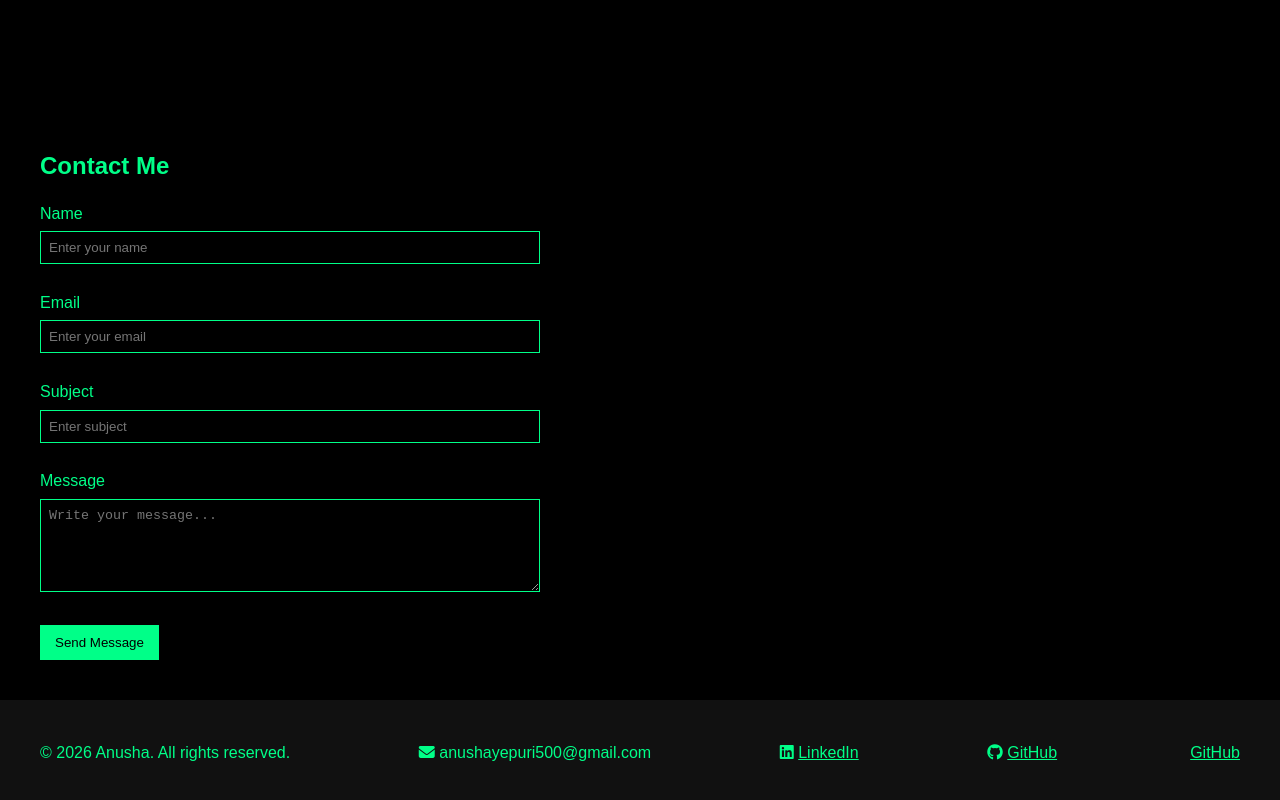
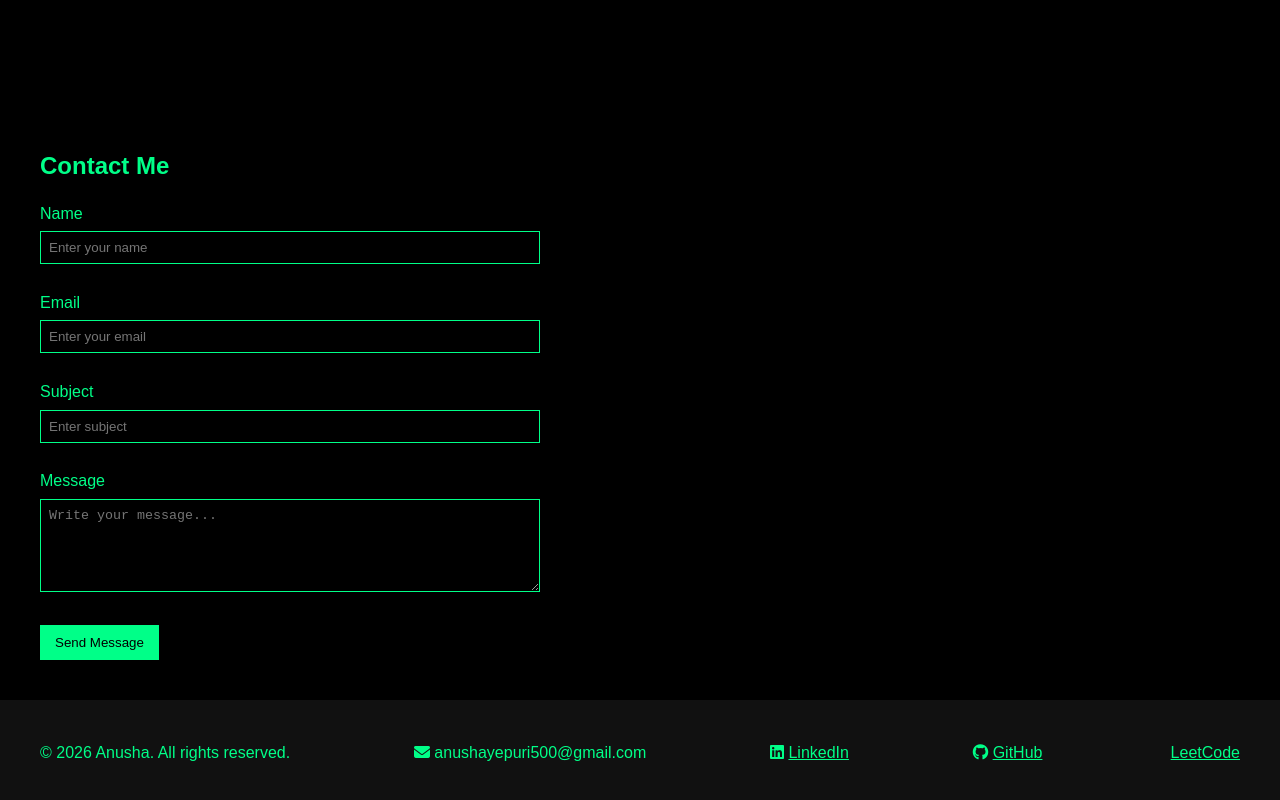
Before and after one commit to AnushaYepuri/anusha-s_portfolio, a plain HTML site: page index.html in a window 1280 px wide. Shown: the part 3388-4188 px from the top of the page. Drawn offline with Linux system fonts and the light colour scheme.

Commit message:
Change link text from 'GitHub' to 'LeetCode'

```diff
--- a/index.html
+++ b/index.html
@@ -320,7 +320,7 @@
         <p>
             <i class="fab fa-leetcode"></i>
             <a href="https://leetcode.com/u/AnushaYepuri/" target="_blank">
-                GitHub
+                LeetCode
             </a>
         </p>
     </footer>
```
